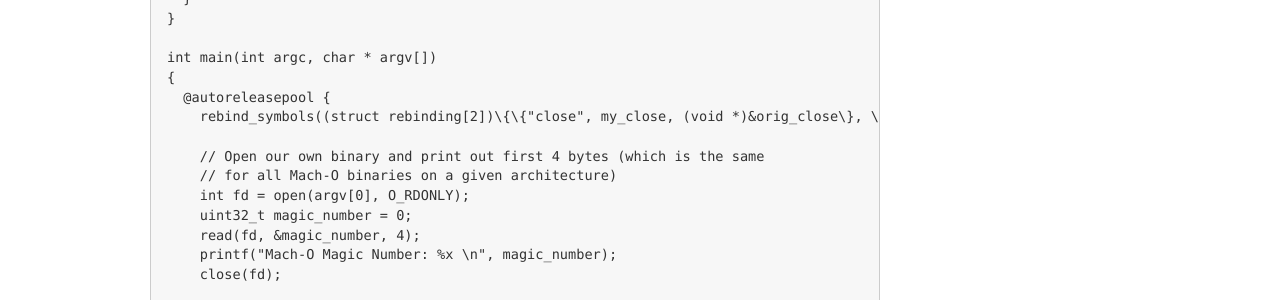
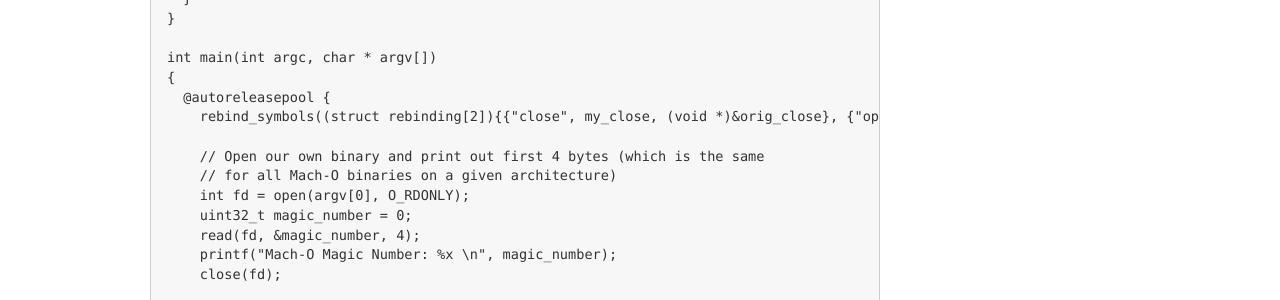
Before and after one commit to heyonly/heyonly.github.io, a Jekyll site: the page built from _posts/2017-07-01-iOS 安全攻防之fishhook解析.md, in a window 1280 px wide. Shown: the part 1005-1305 px from the top of the page. Built offline with Jekyll 4.4.1, drawn with Linux system fonts in a browser that asks for light colours; comment, search, counter and statistics services are not loaded; some of the changed text lies outside the part shown.

Commit message:
update file

````diff
--- a/_posts/2017-07-01-iOS 安全攻防之fishhook解析.md
+++ b/_posts/2017-07-01-iOS 安全攻防之fishhook解析.md
@@ -16,6 +16,9 @@ keywords: iOS安全攻防,fishhook
 
 
 
+
+
+{%raw%}
 
 
 
@@ -71,3 +74,6 @@ int main(int argc, char * argv[])
 
 
 ```
+
+
+{%endraw%}
````
Also changed, not shown: other parts of _posts/2017-07-01-iOS 安全攻防之fishhook解析.md (+1 -1 lines).
